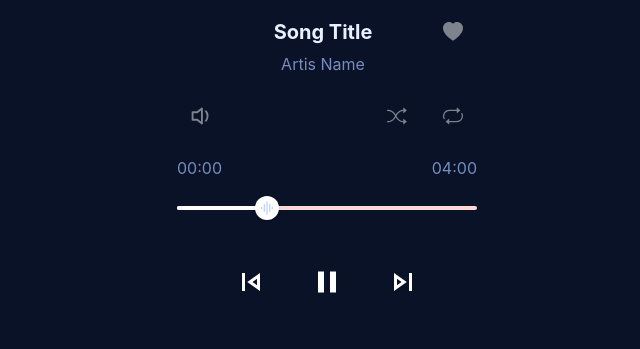
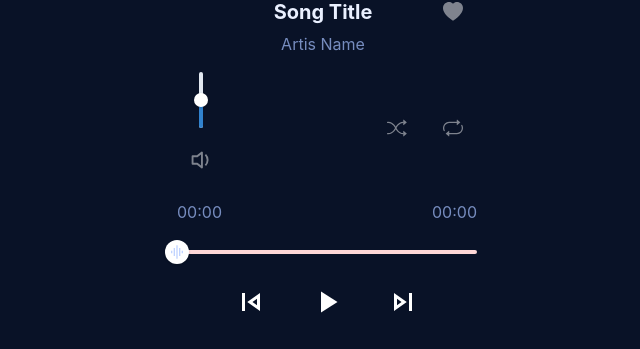
Before and after one commit to dannycahyo/music-player, a React (Vite) app: page / in a window 1280 px wide. Shown: the part 415-764 px from the top of the page, without its empty margins (313-953 px from the left). Built offline with nearby package versions, Linux system fonts and the light colour scheme.

Commit message:
feat: mmvp for audio player

```diff
--- a/src/App.tsx
+++ b/src/App.tsx
@@ -1,3 +1,4 @@
+import { useEffect, useState } from "react";
 import {
   Container,
   IconButton,
@@ -13,8 +14,13 @@ import {
   SliderFilledTrack,
   SliderThumb,
 } from "@chakra-ui/react";
+
+import { useMachine } from "@xstate/react";
+import { audioPlayerMachine } from "./machines/audioPlayerMachine";
+
 import {
   BsVolumeDown,
+  BsFillVolumeMuteFill,
   BsRepeat,
   BsShuffle,
   BsFillHeartFill,
@@ -24,9 +30,66 @@ import {
   MdOutlineSkipNext,
   MdOutlineSkipPrevious,
   MdPause,
+  MdPlayArrow,
 } from "react-icons/md";
 
 function App() {
+  const [state, send, service] = useMachine(audioPlayerMachine);
+  const src = "https://www.bensound.com/bensound-music/bensound-memories.mp3";
+
+  const { elapsed, currentAudio } = state.context;
+
+  const [sliderCurrentTime, setSliderCurrentTime] = useState(
+    Math.floor(elapsed)
+  );
+
+  useEffect(() => {
+    send({ type: "SET_AUDIO", audioUrl: src });
+  }, [src, send]);
+
+  useEffect(() => {
+    const subscribe = service.subscribe((state) => {
+      console.log(state);
+    });
+
+    return () => {
+      subscribe.unsubscribe();
+    };
+  }, [service]);
+
+  const handlePlay = () => {
+    send("PLAY");
+  };
+
+  const handlePause = () => {
+    send("PAUSE");
+  };
+
+  const handleMute = () => {
+    send("MUTE");
+  };
+
+  const handleUnmute = () => {
+    send("UNMUTE");
+  };
+
+  const handleAdjustVolume = (volume: number) => {
+    send({ type: "ADJUST_VOLUME", volume });
+  };
+
+  const handleAdjustCurrentTime = (currentTime: number) => {
+    setSliderCurrentTime(currentTime);
+    send({ type: "SET_CURRENT_TIME", currentTime });
+  };
+
+  function formatTime(seconds: number) {
+    const minutes = Math.floor(seconds / 60);
+    const remainingSeconds = Math.floor(seconds % 60);
+    const formattedMinutes = String(minutes).padStart(2, "0");
+    const formattedSeconds = String(remainingSeconds).padStart(2, "0");
+    return `${formattedMinutes}:${formattedSeconds}`;
+  }
+
   return (
     <Container centerContent minH="100vh" justifyContent="center">
       <Heading size="md">Playing Now</Heading>
@@ -57,13 +120,44 @@ function App() {
           icon={<BsFillHeartFill />}
         />
       </Flex>
+
       <Flex
         justifyContent="space-between"
         alignItems="center"
         minW="300px"
         pt="4"
       >
+        <VStack>
+          <Slider
+            aria-label="slider-ex-3"
+            value={currentAudio?.volume}
+            defaultValue={currentAudio?.volume}
+            onChange={handleAdjustVolume}
+            orientation="vertical"
+            min={0}
+            max={1}
+            step={0.1}
+            minH="14"
+          >
+            <SliderTrack>
+              <SliderFilledTrack />
+            </SliderTrack>
+            <SliderThumb />
+          </Slider>
+
+          {currentAudio?.muted ? (
             <IconButton
+              onClick={handleUnmute}
+              variant="ghost"
+              colorScheme="whiteAlpha"
+              size="lg"
+              aria-label="audio"
+              fontSize="30px"
+              icon={<BsFillVolumeMuteFill />}
+            />
+          ) : (
+            <IconButton
+              onClick={handleMute}
               variant="ghost"
               colorScheme="whiteAlpha"
               size="lg"
@@ -71,6 +165,9 @@ function App() {
               fontSize="30px"
               icon={<BsVolumeDown />}
             />
+          )}
+        </VStack>
+
         <HStack>
           <IconButton
             variant="ghost"
@@ -97,12 +194,18 @@ function App() {
         alignItems="center"
         mt="4"
       >
-        <Text>00:00</Text>
-        <Text>04:00</Text>
+        <Text>{formatTime(Math.floor(elapsed))}</Text>
+        <Text>{formatTime(currentAudio?.duration || 0)}</Text>
       </Flex>
 
       <Box minW="300px" mt="4">
-        <Slider aria-label="slider-ex-4" defaultValue={30}>
+        <Slider
+          aria-label="slider-ex-4"
+          value={sliderCurrentTime}
+          onChange={handleAdjustCurrentTime}
+          min={0}
+          max={currentAudio?.duration}
+        >
           <SliderTrack bg="red.100">
             <SliderFilledTrack bg="white" />
           </SliderTrack>
@@ -112,25 +215,43 @@ function App() {
         </Slider>
       </Box>
 
-      <HStack mt="8" justifyContent="space-between" minW="200px">
+      <HStack mt="2" justifyContent="space-between" minW="200px">
         <IconButton
           variant="ghost"
+          colorScheme="whiteAlpha"
           color="white"
           size="lg"
           aria-label="previous"
           fontSize="36px"
           icon={<MdOutlineSkipPrevious />}
         />
+        {state.matches("playing") ? (
           <IconButton
             variant="ghost"
+            colorScheme="whiteAlpha"
             color="white"
             size="lg"
             aria-label="pause"
             fontSize="36px"
+            onClick={handlePause}
             icon={<MdPause />}
           />
+        ) : (
           <IconButton
             variant="ghost"
+            colorScheme="whiteAlpha"
+            color="white"
+            size="lg"
+            aria-label="play"
+            fontSize="36px"
+            onClick={handlePlay}
+            icon={<MdPlayArrow />}
+          />
+        )}
+
+        <IconButton
+          variant="ghost"
+          colorScheme="whiteAlpha"
           color="white"
           size="lg"
           aria-label="next"
--- a/src/machines/audioPlayerMachine.ts
+++ b/src/machines/audioPlayerMachine.ts
@@ -3,7 +3,6 @@ import { createMachine, assign, Sender } from "xstate";
 type AudioPlayerContext = {
   currentAudio: HTMLAudioElement | null;
   audioUrl: string;
-  muted: boolean;
   elapsed: number;
   interval: number;
   paused: boolean;
@@ -33,11 +32,11 @@ type AudioPlayerEvents =
   | { type: "SET_AUDIO"; audioUrl: string }
   | { type: "PLAY" }
   | { type: "PAUSE" }
-  | { type: "STOP" }
   | { type: "MUTE" }
   | { type: "UNMUTE" }
-  | { type: "VOLUME"; volume: number }
-  | { type: "TICK" };
+  | { type: "ADJUST_VOLUME"; volume: number }
+  | { type: "TICK" }
+  | { type: "SET_CURRENT_TIME"; currentTime: number };
 
 const setTimer =
   (ctx: AudioPlayerContext) => (send: Sender<AudioPlayerEvents>) => {
@@ -55,12 +54,12 @@ const audioPlayerMachine = createMachine<
 >({
   id: "audioPlayer",
   initial: "idle",
+  predictableActionArguments: true,
   context: {
     currentAudio: null,
     audioUrl: "",
     interval: 0.1,
     elapsed: 0,
-    muted: false,
     paused: true,
   },
   states: {
@@ -110,10 +109,6 @@ const audioPlayerMachine = createMachine<
           target: "paused",
           actions: ["pauseAudio"],
         },
-        STOP: {
-          target: "loaded",
-          actions: ["stopAudio", "resetTimer"],
-        },
       },
     },
     paused: {
@@ -122,10 +117,6 @@ const audioPlayerMachine = createMachine<
           target: "playing",
           actions: ["playAudio"],
         },
-        STOP: {
-          target: "loaded",
-          actions: ["stopAudio", "resetTimer"],
-        },
       },
     },
     ended: {
@@ -133,10 +124,6 @@ const audioPlayerMachine = createMachine<
         PLAY: {
           target: "playing",
           actions: ["restartAudio"],
-        },
-        STOP: {
-          target: "loaded",
-          actions: ["stopAudio", "resetTimer"],
         },
       },
     },
@@ -148,8 +135,11 @@ const audioPlayerMachine = createMachine<
     UNMUTE: {
       actions: ["unmuteAudio"],
     },
-    VOLUME: {
+    ADJUST_VOLUME: {
       actions: ["setVolume"],
+    },
+    SET_CURRENT_TIME: {
+      actions: ["setCurrentTime", "updateElapsed"],
     },
   },
 }).withConfig({
@@ -178,10 +168,6 @@ const audioPlayerMachine = createMachine<
     }),
     playAudio: (context) => context.currentAudio?.play(),
     pauseAudio: (context: AudioPlayerContext) => context.currentAudio?.pause(),
-    stopAudio: (context: AudioPlayerContext) => {
-      context.currentAudio?.pause();
-      context.currentAudio!.currentTime = 0;
-    },
     restartAudio: (context: AudioPlayerContext) => {
       context.currentAudio!.currentTime = 0;
       context.currentAudio?.play();
@@ -191,8 +177,17 @@ const audioPlayerMachine = createMachine<
     unmuteAudio: (context: AudioPlayerContext) =>
       (context.currentAudio!.muted = false),
     setVolume: (context: AudioPlayerContext, event: AudioPlayerEvents) => {
-      context.currentAudio!.volume = event.type === "VOLUME" ? event.volume : 1;
+      context.currentAudio!.volume =
+        event.type === "ADJUST_VOLUME" ? event.volume : 0.1;
     },
+    setCurrentTime: (context: AudioPlayerContext, event: AudioPlayerEvents) => {
+      context.currentAudio!.currentTime =
+        event.type === "SET_CURRENT_TIME" ? event.currentTime : 0;
+    },
+    updateElapsed: assign({
+      elapsed: (context: AudioPlayerContext) =>
+        context.currentAudio!.currentTime,
+    }),
   },
 });
 
```
Also changed, not shown: src/components/AudioPlayer.tsx (deleted, +0 -78 lines). Lines whose indentation alone changed are shown as unchanged.
